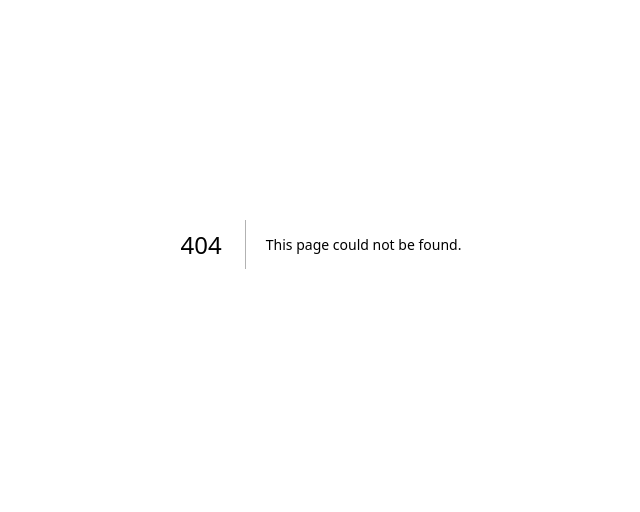
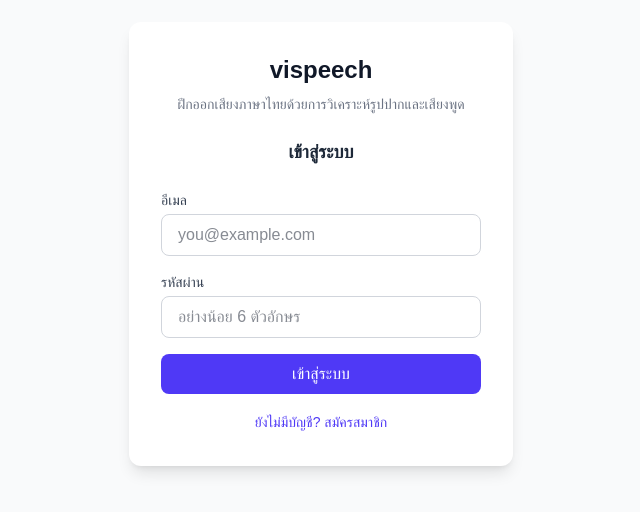
Before and after one commit to ArthitBIE/vispeech, a Next.js app: page /auth in a window 1280 px wide. Before the commit this address had no page. Shown: the part 156-668 px from the top of the page, without its empty margins (319-959 px from the left). Built offline with nearby package versions, Linux system fonts and the light colour scheme; no server answers.

Commit message:
feat(01-03): add Thai-language auth page and route middleware
- Login/signup page with Thai UI (เข้าสู่ระบบ/สมัครสมาชิก)
- Supabase email/password authentication
- Middleware matcher for route protection
- Thai error messages for common auth errors

```diff
--- /dev/null
+++ b/src/app/auth/page.tsx
@@ -0,0 +1,121 @@
+"use client";
+
+import { useState } from "react";
+import { useRouter } from "next/navigation";
+import { supabase } from "@/lib/supabase/client";
+
+export default function AuthPage() {
+  const router = useRouter();
+  const [isLogin, setIsLogin] = useState(true);
+  const [email, setEmail] = useState("");
+  const [password, setPassword] = useState("");
+  const [error, setError] = useState<string | null>(null);
+  const [loading, setLoading] = useState(false);
+
+  const handleSubmit = async (e: React.FormEvent) => {
+    e.preventDefault();
+    setError(null);
+    setLoading(true);
+
+    try {
+      if (!supabase?.auth) {
+        setError("กรุณาตั้งค่า Supabase ก่อนใช้งาน");
+        setLoading(false);
+        return;
+      }
+
+      if (isLogin) {
+        const { error } = await supabase.auth.signInWithPassword({ email, password });
+        if (error) throw error;
+      } else {
+        const { error } = await supabase.auth.signUp({ email, password });
+        if (error) throw error;
+      }
+
+      router.push("/dashboard");
+    } catch (err: any) {
+      const messages: Record<string, string> = {
+        "Invalid login credentials": "อีเมลหรือรหัสผ่านไม่ถูกต้อง",
+        "Email not confirmed": "กรุณายืนยันอีเมลของคุณ",
+        "User already registered": "อีเมลนี้ลงทะเบียนแล้ว",
+        "Password should be at least 6 characters": "รหัสผ่านต้องมีอย่างน้อย 6 ตัวอักษร",
+      };
+      setError(messages[err.message] || err.message || "เกิดข้อผิดพลาด กรุณาลองใหม่");
+    } finally {
+      setLoading(false);
+    }
+  };
+
+  return (
+    <div className="flex min-h-screen items-center justify-center bg-gray-50 px-4">
+      <div className="w-full max-w-sm rounded-xl bg-white p-8 shadow-lg">
+        <h1 className="mb-2 text-center text-2xl font-bold text-gray-900">
+          vispeech
+        </h1>
+        <p className="mb-6 text-center text-sm text-gray-500">
+          ฝึกออกเสียงภาษาไทยด้วยการวิเคราะห์รูปปากและเสียงพูด
+        </p>
+
+        <h2 className="mb-6 text-center text-lg font-semibold text-gray-800">
+          {isLogin ? "เข้าสู่ระบบ" : "สมัครสมาชิก"}
+        </h2>
+
+        {error && (
+          <div className="mb-4 rounded-lg bg-red-50 p-3 text-sm text-red-600">
+            {error}
+          </div>
+        )}
+
+        <form onSubmit={handleSubmit} className="space-y-4">
+          <div>
+            <label htmlFor="email" className="mb-1 block text-sm font-medium text-gray-700">
+              อีเมล
+            </label>
+            <input
+              id="email"
+              type="email"
+              value={email}
+              onChange={(e) => setEmail(e.target.value)}
+              required
+              className="w-full rounded-lg border border-gray-300 px-4 py-2 text-gray-900 focus:border-indigo-500 focus:outline-none"
+              placeholder="you@example.com"
+            />
+          </div>
+
+          <div>
+            <label htmlFor="password" className="mb-1 block text-sm font-medium text-gray-700">
+              รหัสผ่าน
+            </label>
+            <input
+              id="password"
+              type="password"
+              value={password}
+              onChange={(e) => setPassword(e.target.value)}
+              required
+              minLength={6}
+              className="w-full rounded-lg border border-gray-300 px-4 py-2 text-gray-900 focus:border-indigo-500 focus:outline-none"
+              placeholder="อย่างน้อย 6 ตัวอักษร"
+            />
+          </div>
+
+          <button
+            type="submit"
+            disabled={loading}
+            className="w-full rounded-lg bg-indigo-600 px-4 py-2 text-white font-medium hover:bg-indigo-700 disabled:opacity-50"
+          >
+            {loading ? "กำลังดำเนินการ..." : isLogin ? "เข้าสู่ระบบ" : "สมัครสมาชิก"}
+          </button>
+        </form>
+
+        <div className="mt-4 text-center">
+          <button
+            onClick={() => { setIsLogin(!isLogin); setError(null); }}
+            className="text-sm text-indigo-600 hover:text-indigo-800"
+          >
+            {isLogin ? "ยังไม่มีบัญชี? สมัครสมาชิก" : "มีบัญชีแล้ว? เข้าสู่ระบบ"}
+          </button>
+        </div>
+      </div>
+    </div>
+  );
+}
--- /dev/null
+++ b/src/middleware.ts
@@ -0,0 +1,23 @@
+import { NextResponse } from 'next/server'
+import type { NextRequest } from 'next/server'
+
+export function middleware(req: NextRequest) {
+  const { pathname } = req.nextUrl
+
+  if (
+    pathname === '/' ||
+    pathname === '/auth' ||
+    pathname.startsWith('/api') ||
+    pathname.startsWith('/_next') ||
+    pathname.startsWith('/favicon')
+  ) {
+    return NextResponse.next()
+  }
+
+  // Protected routes: client-side session check handles redirect
+  return NextResponse.next()
+}
+
+export const config = {
+  matcher: ['/((?!_next/static|_next/image|favicon.ico).*)'],
+}
```
